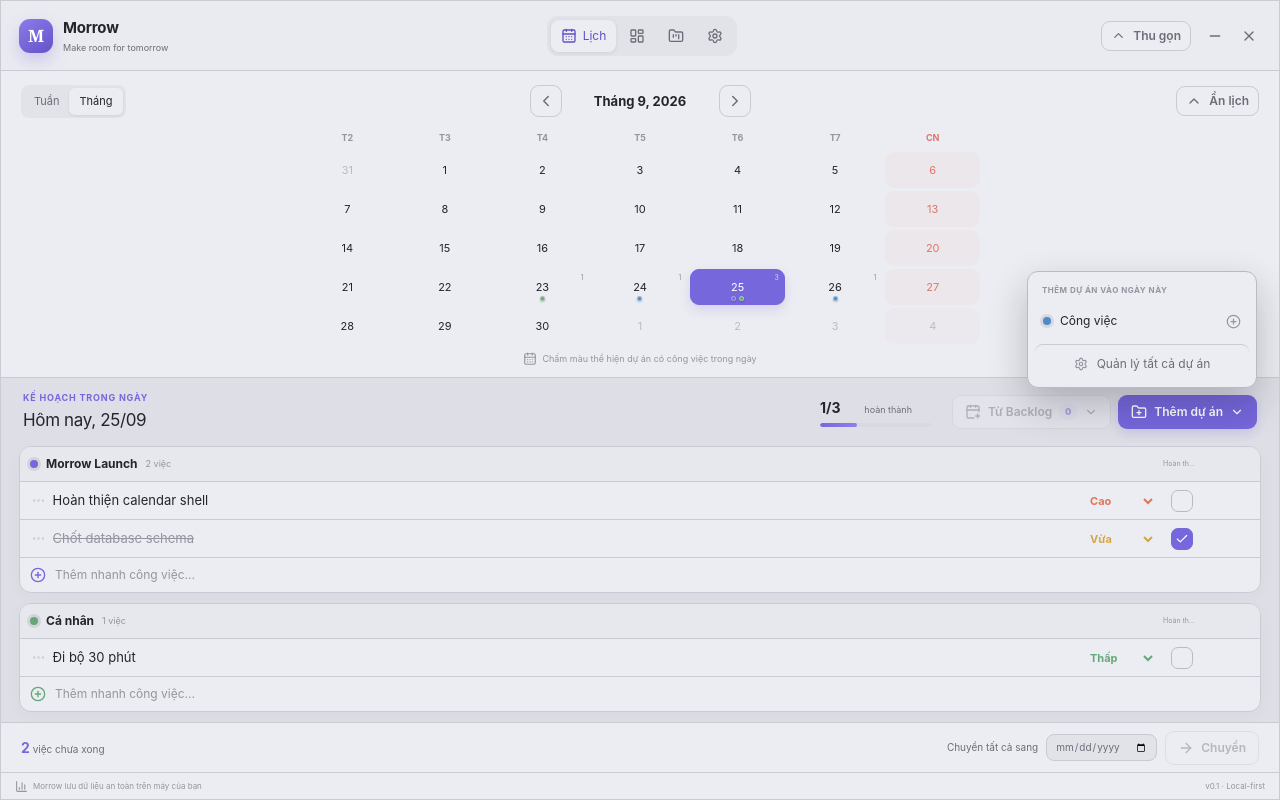
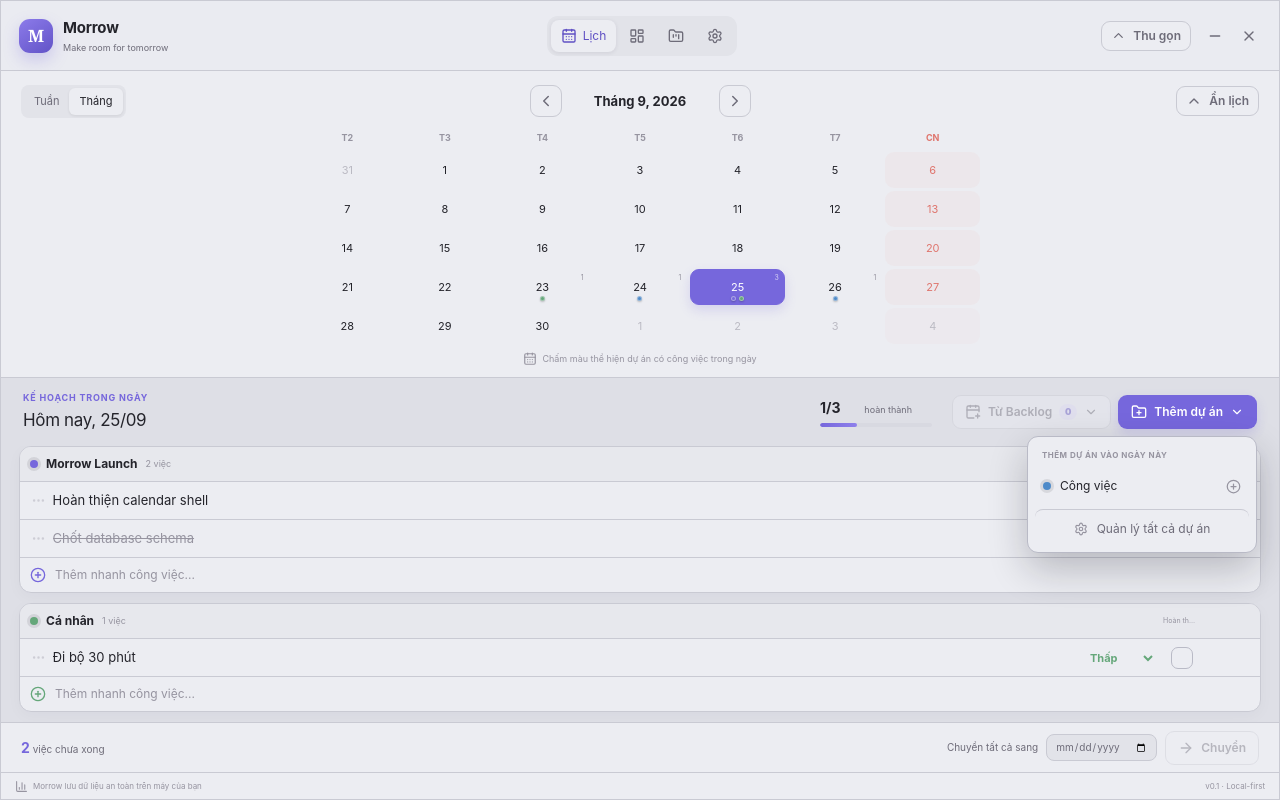
Before and after one commit to coockerman/TodoAppDesktop, a React (Vite) app: page / in a window 1280 px wide. Both pictures are taken after a click on the button "Thêm dự án". Built offline with nearby package versions, Linux system fonts and the light colour scheme.

Commit message:
fix menu

```diff
--- a/src/features/tasks/TaskPanel.tsx
+++ b/src/features/tasks/TaskPanel.tsx
@@ -117,7 +117,7 @@ export function TaskPanel({ onManageProjects }: { onManageProjects: () => void }
           <div className="project-picker-wrap">
             <button className="primary-button" onClick={() => { setProjectPickerOpen((open) => !open); setBacklogPickerOpen(false); }}><FolderPlus size={16} /> Thêm dự án <ChevronDown size={14} /></button>
             {projectPickerOpen && (
-              <div className="project-picker-menu">
+              <div className="project-picker-menu add-project-menu">
                 <span className="project-picker-title">Thêm dự án vào ngày này</span>
                 {availableProjects.map((project) => <button key={project.id} onClick={() => revealProject(project.id)}><span className="project-dot" style={{ background: project.color }} /><span>{project.name}</span><CirclePlus size={15} /></button>)}
                 {!availableProjects.length && <p>Mọi dự án đang hoạt động đã có trong ngày.</p>}
--- a/src/styles.css
+++ b/src/styles.css
@@ -114,6 +114,7 @@ input, textarea, select { outline: none; }
 .task-panel-header h2 { margin: 0; font-size: 17px; letter-spacing: -.35px; }
 .project-picker-wrap { position: relative; }
 .project-picker-menu { position: absolute; z-index: 30; right: 0; bottom: calc(100% + 7px); width: 230px; padding: 7px; border: 1px solid var(--border-strong); border-radius: 11px; background: var(--surface); box-shadow: 0 16px 38px rgba(18, 16, 30, .24); }
+.project-picker-menu.add-project-menu { top: calc(100% + 7px); bottom: auto; }
 .project-picker-title { display: block; padding: 5px 7px 7px; color: var(--faint); font-size: 8px; font-weight: 700; letter-spacing: .06em; text-transform: uppercase; }
 .project-picker-menu > button { display: grid; grid-template-columns: auto 1fr auto; align-items: center; gap: 9px; width: 100%; min-height: 36px; padding: 7px 8px; border: 0; border-radius: 8px; background: transparent; color: var(--text); font-size: var(--content-control); text-align: left; }
 .project-picker-menu > button:hover { background: var(--surface-soft); color: var(--accent); }
```
